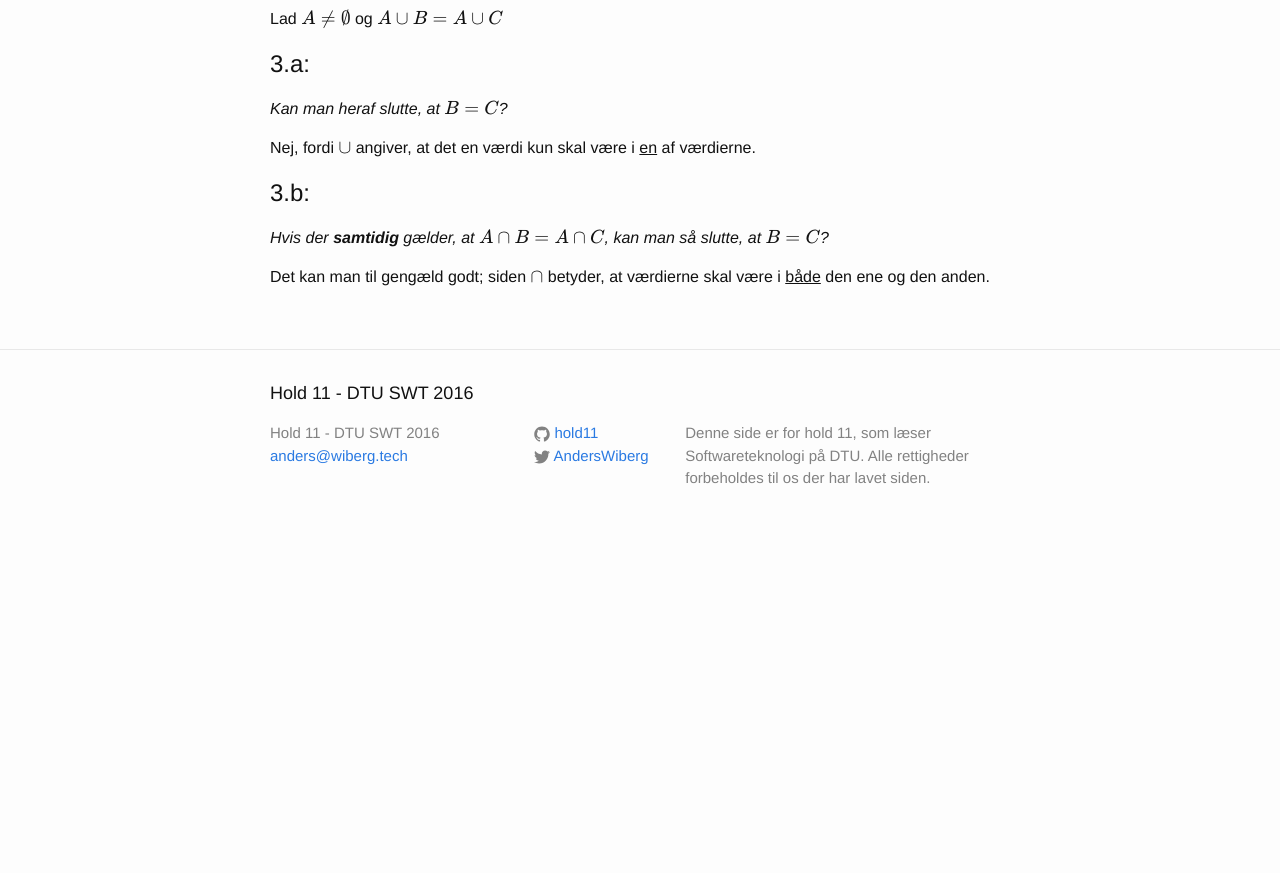
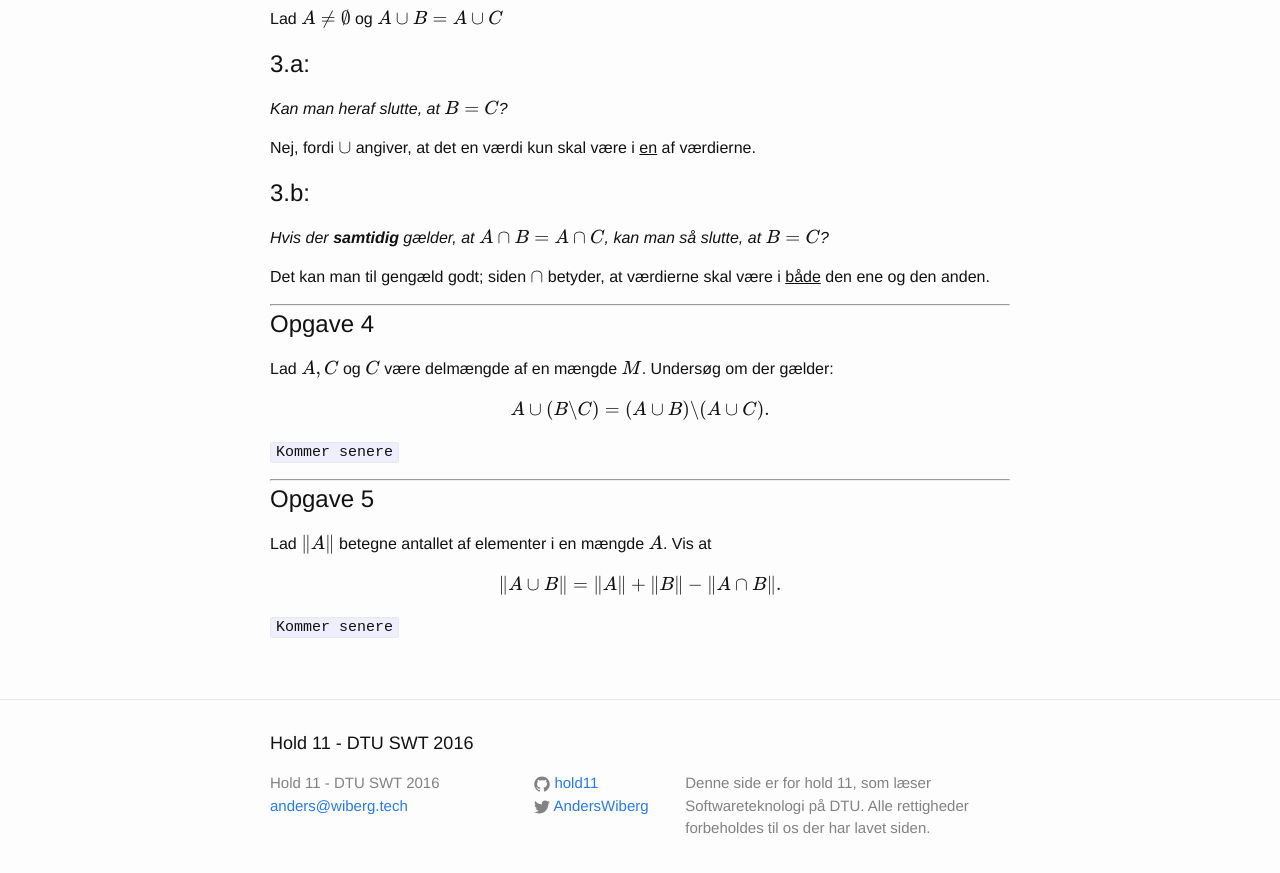
Before and after one commit to hold11/hold11, a Jekyll site: the page built from _posts/2016-09-21-wk04-dmath-opgaver.md, in a window 1280 px wide and 900 px high, scrolled down 2030 px. Shown: the top 873 px of the window. Built offline with Jekyll 4.4.1, drawn with Linux system fonts in a browser that asks for light colours; formulas are drawn with MathJax 3; before the commit the page ends 2580 px from its top, so only the background shows below that.

Commit message:
De sidste opgaver, mangler dog lidt

````diff
--- a/_posts/2016-09-21-wk04-dmath-opgaver.md
+++ b/_posts/2016-09-21-wk04-dmath-opgaver.md
@@ -82,7 +82,7 @@ Bevis at
 
 $$ A \backslash(B \cup C) = (A \backslash B) \cap (A \backslash C). $$
 
-```Opgave kommer når jeg lige har fattet det. Lige et øjeblik.```
+`Opgave kommer når jeg lige har fattet det. Lige et øjeblik.`
 
 <hr />
 
@@ -101,3 +101,23 @@ Nej, fordi $$ \cup $$ angiver, at det en værdi kun skal være i <u>en</u> af v
 _Hvis der <b>samtidig</b> gælder, at $$ A \cap B = A \cap C $$, kan man så slutte, at $$ B = C $$?_
 
 Det kan man til gengæld godt; siden $$ \cap $$ betyder, at værdierne skal være i <u>både</u> den ene og den anden.
+
+<hr />
+
+# Opgave 4
+
+Lad $$ A, C $$ og $$ C $$ være delmængde af en mængde $$ M $$. Undersøg om der gælder:
+
+$$ A \cup (B \backslash C) = (A \cup B) \backslash (A \cup C). $$
+
+```Kommer senere```
+
+<hr/>
+
+# Opgave 5
+
+Lad $$ \|A\| $$ betegne antallet af elementer i en mængde $$ A $$. Vis at
+
+$$ \|A \cup B\| = \|A\| + \|B\| - \|A \cap B\|. $$
+
+```Kommer senere```
````
